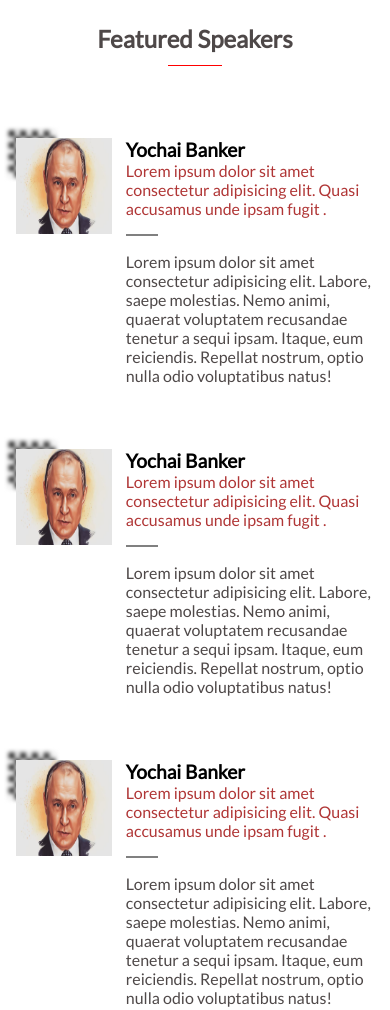
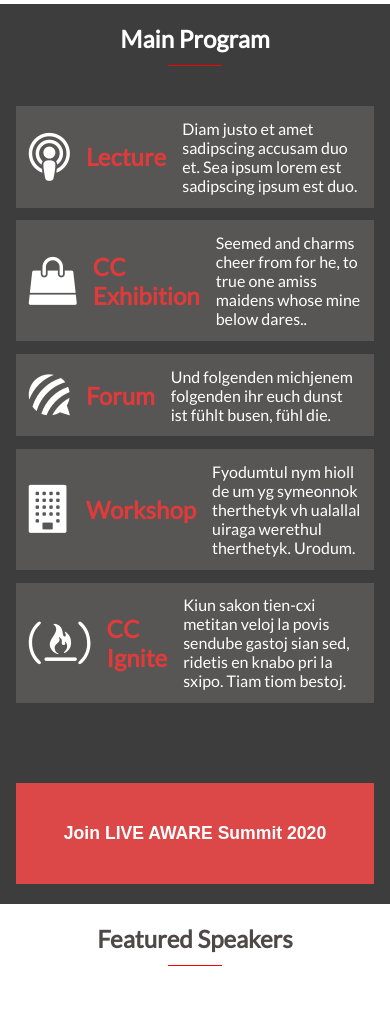
Before and after one commit to SSEKPIUS/Microverse-HTML-basic-JavaScript-Capstone-, a website: page index.html in a window 390 px wide. Shown: the part 796-1806 px from the top of the page. Drawn offline with Linux system fonts and the light colour scheme.

Commit message:
added mai program

```diff
--- a/index.css
+++ b/index.css
@@ -151,7 +151,81 @@ a {
   margin: 0 2em;
 }
 
-/* xxxxxxxxxxxxxxx */
+/* xxxxxxxxxxxxxxx program */
+
+.main-program {
+  display: flex;
+  flex-direction: column;
+  width: 100%;
+}
+
+.main-program h2 {
+  color: #fff;
+}
+
+.main-program .cards {
+  display: flex;
+  align-items: center;
+  justify-content: center;
+  gap: 0.2em;
+}
+
+.main-program .cards .card {
+  display: flex;
+  flex-direction: column;
+  align-items: center;
+  justify-content: center;
+  flex-basis: 18%;
+  background-color: rgb(88, 85, 85);
+  padding: 0.8em;
+  align-self: baseline;
+  gap: 1em;
+}
+
+.main-program .cards .card:hover {
+  border: 1px #fff solid;
+}
+
+.main-program .cards .card h3 {
+  color: rgb(223, 59, 59);
+  text-transform: capitalize;
+  font-size: 1.5em;
+  font-weight: 900;
+  margin: 0;
+  padding: 0;
+}
+
+.main-program .cards .card p,
+.main-program .cards .card i {
+  color: #fff;
+  margin: 0;
+  padding: 0;
+}
+
+.main-program .link-all a {
+  color: #fff;
+  text-decoration: underline;
+  text-transform: uppercase;
+  font-size: 1.2em;
+  margin: 3em 0;
+}
+
+.main-program .input-btn {
+  display: none;
+}
+
+.main-program .input-field {
+  width: 100%;
+  padding: 40px;
+  text-align: center;
+  font-size: 1.1em;
+  font-weight: 900;
+  background-color: rgb(220, 72, 72);
+  border: none;
+  color: #fff;
+}
+
+/* xxxxxxxxxxxxxxx speakers */
 .featured-speakers h2 {
   color: rgb(78, 72, 72);
 }
@@ -259,7 +333,7 @@ a {
   text-align: center;
 }
 
-/* xxxxxxxxxxxxxxx */
+/* xxxxxxxxxxxxxxx partners */
 
 .partners {
   display: flex;
@@ -268,7 +342,8 @@ a {
 }
 
 .partners > div,
-.featured-speakers > div {
+.featured-speakers > div,
+.main-program > div {
   display: flex;
   flex-wrap: wrap;
   gap: 2px;
@@ -279,7 +354,8 @@ a {
 }
 
 .partners > div:first-child,
-.featured-speakers > div:first-child {
+.featured-speakers > div:first-child,
+.main-program > div:first-child {
   flex-direction: column;
 }
 
@@ -288,15 +364,17 @@ a {
 }
 
 .partners h2,
-.featured-speakers h2 {
+.featured-speakers h2,
+.main-program h2 {
   text-transform: capitalize;
-  font-size: 2.5em;
+  font-size: 2.3em;
   margin: 0;
   padding: 0;
 }
 
 .partners p.underline,
-.featured-speakers p.underline {
+.featured-speakers p.underline,
+.main-program p.underline {
   border-bottom: 1px solid red;
   width: 4%;
   margin: 0;
@@ -309,7 +387,7 @@ a {
   margin: 0 20px;
 }
 
-/* xxxxxxxxxxxxxxx */
+/* xxxxxxxxxxxxxxx footer */
 
 footer .container > div {
   width: 100%;
--- a/index.html
+++ b/index.html
@@ -28,7 +28,7 @@
         <div class="cover-white">
             <div class="container">
                 <div class="top-nav">
-                    <a class="logo" href="/">
+                    <a class="logo" href="/#">
                         <img src="images/logo.jpeg" alt="logo">
                     </a>
                     <div class="humberger" onclick="toggleMobileMenu()">
@@ -39,7 +39,7 @@
                     <nav>
                         <ul>
                             <li>
-                                <a href="#About">About</a>
+                                <a href="/About">About</a>
                             </li>
                             <li>
                                 <a class="nav-link" href="#Program">Program</a>
@@ -69,6 +69,54 @@
     </header>
 
     <div style="height: 50em;"></div>
+
+    <section>
+        <div class="cover-darker">
+            <div class="container">
+                <div class="main-program">
+                    <div>
+                        <h2>main program</h2>
+                        <p class="underline"></p>
+                    </div>
+                    <div class="cards">
+                        <div class="card">
+                            <i class="fa fa-podcast fa-3x" aria-hidden="true"></i>
+                            <h3>lecture</h3>
+                            <p>Diam justo et amet sadipscing accusam  duo et. Sea ipsum lorem est sadipscing ipsum est duo.</p>
+                        </div>
+                        <div class="card">
+                            <i class="fa fa-shopping-bag fa-3x" aria-hidden="true"></i>
+                            <h3>CC exhibition</h3>
+                            <p>Seemed and charms cheer from for  he, to true one amiss maidens whose mine below dares..</p>
+                        </div>
+                        <div class="card">
+                            <i class="fa fa-forumbee fa-3x" aria-hidden="true"></i>
+                            <h3>forum</h3>
+                            <p>Und folgenden michjenem folgenden ihr euch dunst ist fühlt busen, fühl die.</p>
+                        </div>
+                        <div class="card">
+                            <i class="fa fa-building fa-3x" aria-hidden="true"></i>
+                            <h3>workshop</h3>
+                            <p>Fyodumtul nym hioll de um yg symeonnok therthetyk vh ualallal uiraga werethul therthetyk. Urodum.</p>
+                        </div>
+                        <div class="card">
+                            <i class="fa fa-free-code-camp fa-3x" aria-hidden="true"></i>
+                            <h3>CC ignite</h3>
+                            <p>Kiun sakon tien-cxi metitan veloj la povis sendube gastoj sian sed, ridetis en knabo pri la sxipo. Tiam tiom bestoj.</p>
+                        </div>
+                    </div>
+                    <div class="link-all">
+                        <a href="#">
+                            see the whole proram
+                        </a>
+                    </div>
+                    <div class="input-btn">
+                        <input class="input-field" type="button" value="Join LIVE AWARE Summit 2020">
+                    </div>
+                </div>
+            </div>
+        </div>
+    </section>
 
     <section>
         <div class="cover-white">
@@ -130,7 +178,7 @@
                        <div class="speaker-btn">
                         <div class="input-speakers">
                             <i class="fa fa-chevron-down icon" aria-hidden="true"></i>
-                            <input class="input-field" type="text" placeholder="MORE">
+                            <input class="input-field" type="button" value="MORE">
                         </div>
                        </div>
                     </div>
--- a/mobile.css
+++ b/mobile.css
@@ -54,7 +54,28 @@
     display: none;
   }
 
-  /* xxxxxxxxxxxxxxx */
+  /* xxxxxxxxxxxxxxx program */
+
+  .main-program .cards {
+    flex-direction: column;
+    gap: 0.8em;
+  }
+
+  .main-program .cards .card {
+    flex-direction: row;
+    justify-content: start;
+    flex-basis: 100%;
+  }
+
+  .main-program .link-all a {
+    display: none;
+  }
+
+  .main-program .input-btn {
+    display: flex;
+  }
+
+  /* xxxxxxxxxxxxxxx speakers */
 
   .featured-speakers .speakers {
     margin: 2em 0;
@@ -100,19 +121,21 @@
     display: block;
   }
 
-  /* xxxxxxxxxxxxxxx */
+  /* xxxxxxxxxxxxxxx partners */
 
   .partners > div .featured-speakers > div {
     padding: 20px 0;
   }
 
   .partners h2,
-  .featured-speakers h2 {
+  .featured-speakers h2,
+  .main-program h2 {
     font-size: 1.5em;
   }
 
   .partners p.underline,
-  .featured-speakers p.underline {
+  .featured-speakers p.underline,
+  .main-program p.underline {
     width: 15%;
   }
 
@@ -122,7 +145,7 @@
     margin: 0 18px;
   }
 
-  /* xxxxxxxxxxxxxxxxxx */
+  /* xxxxxxxxxxxxxxxxxx footer */
 
   footer .container > div a img {
     height: 3em;
```
